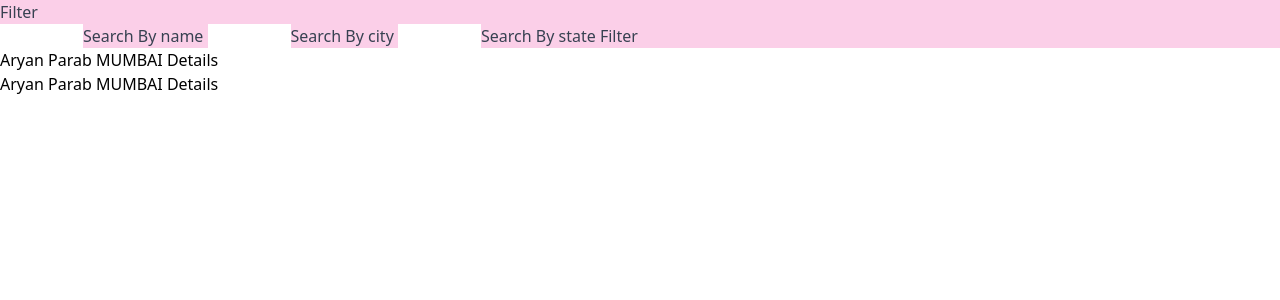
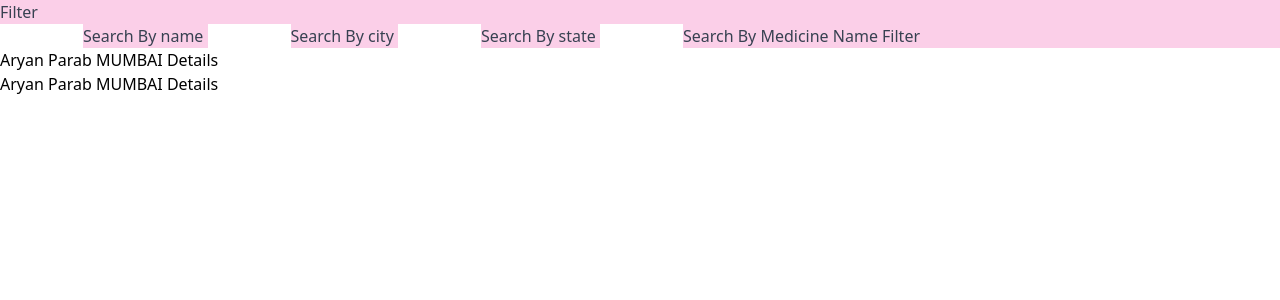
Before and after one commit to prishapanchmia/MPR, a Django app: page /Mild/ in a window 1280 px wide. Shown: the part 124-424 px from the top of the page. Run offline with Django 3.2, Linux system fonts and the light colour scheme; data comes from the database, SQL or seed files in the repository; both versions use the stored data as it was after the commit.

Commit message:
Commiting changes 1

```diff
--- a/page/templates/page/Mild.html
+++ b/page/templates/page/Mild.html
@@ -36,6 +36,7 @@
   <input type="search" name="seacrh_name" label="Search By name" font face ="DIN Next Light" size = "4" color="black">Search By name</input>
   <input type="search" name="search_city" label="Search By city" font face ="DIN Next Light" size = "4" color="black">Search By city</input>
   <input type="search" name="search_state" label="Search By state" font face ="DIN Next Light" size = "4" color="black">Search By state</input>
+  <input type="search" name="search_medicine" label="Search By Medicine" font face ="DIN Next Light" size = "4" color="black">Search By Medicine Name</input>
  <button type="submit">Filter</button>
 </form>
   {%for i in qs%}
--- a/page/templates/page/Moderate.html
+++ b/page/templates/page/Moderate.html
@@ -37,6 +37,7 @@
   <input type="search" name="seacrh_name" label="Search By name" font face ="DIN Next Light" size = "4" color="black">Search By name</input>
   <input type="search" name="search_city" label="Search By city" font face ="DIN Next Light" size = "4" color="black">Search By city</input>
   <input type="search" name="search_state" label="Search By state" font face ="DIN Next Light" size = "4" color="black">Search By state</input>
+  <input type="search" name="search_medicine" label="Search By Medicine" font face ="DIN Next Light" size = "4" color="black">Search By Medicine Name</input>
  <button type="submit">Filter</button>
 </form>
   {%for i in qs%}
--- a/page/templates/page/Severe.html
+++ b/page/templates/page/Severe.html
@@ -38,6 +38,7 @@
   <input type="search" name="seacrh_name" label="Search By name" font face ="DIN Next Light" size = "4" color="black">Search By name</input>
   <input type="search" name="search_city" label="Search By city" font face ="DIN Next Light" size = "4" color="black">Search By city</input>
   <input type="search" name="search_state" label="Search By state" font face ="DIN Next Light" size = "4" color="black">Search By state</input>
+   <input type="search" name="search_medicine" label="Search By Medicine" font face ="DIN Next Light" size = "4" color="black">Search By Medicine Name</input>
  <button type="submit">Filter</button>
 </form>
   {%for i in qs%}
--- a/page/views.py
+++ b/page/views.py
@@ -27,13 +27,15 @@ def ArticleListViewMild(request):
 	name_search = request.GET.get("search_name")
 	city_search = request.GET.get("search_city")
 	country_search=request.GET.get("search_state")
-
+	medicine_search = request.GET.get("search_medicine")
 	if name_search != '' and name_search is not None :
 		qs=qs.filter(name__icontains=name_search)
 	elif city_search != '' and city_search is not None :
 		qs=qs.filter(city__icontains=city_search)
 	elif country_search != '' and country_search is not None :
 		qs=qs.filter(state__icontains=country_search)
+	elif medicine_search !='' and medicine_search is not None:
+		qs=qs.filter(description__icontains=medicine_search)
 
 	context = {
 	"qs" : qs
@@ -47,13 +49,15 @@ def ArticleListViewModerate(request):
 	name_search = request.GET.get("search_name")
 	city_search = request.GET.get("search_city")
 	country_search=request.GET.get("search_state")
-
+	medicine_search = request.GET.get("search_medicine")
 	if name_search != '' and name_search is not None :
 		qs=qs.filter(name__icontains=name_search)
 	elif city_search != '' and city_search is not None :
 		qs=qs.filter(city__icontains=city_search)
 	elif country_search != '' and country_search is not None :
 		qs=qs.filter(state__icontains=country_search)
+	elif medicine_search !='' and medicine_search is not None:
+		qs=qs.filter(description__icontains=medicine_search)
 
 	context = {
 	"qs" : qs
@@ -67,6 +71,7 @@ def ArticleListViewSevere(request):
 	name_search = request.GET.get("search_name")
 	city_search = request.GET.get("search_city")
 	country_search=request.GET.get("search_state")
+	medicine_search = request.GET.get("search_medicine")
 
 	if name_search != '' and name_search is not None :
 		qs=qs.filter(name__icontains=name_search)
@@ -74,7 +79,8 @@ def ArticleListViewSevere(request):
 		qs=qs.filter(city__icontains=city_search)
 	elif country_search != '' and country_search is not None :
 		qs=qs.filter(state__icontains=country_search)
-
+	elif medicine_search !='' and medicine_search is not None:
+		qs=qs.filter(description__icontains=medicine_search)
 	context = {
 	"qs" : qs
 	}
```
Also changed, not shown: db.sqlite3.
